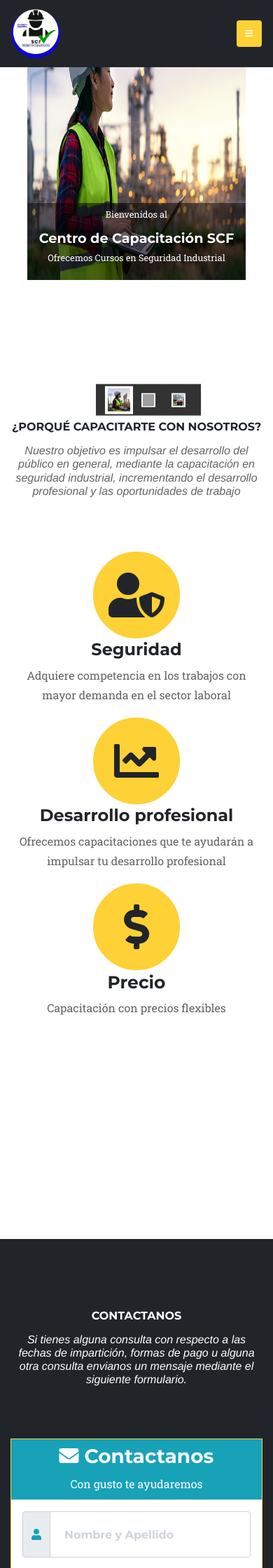
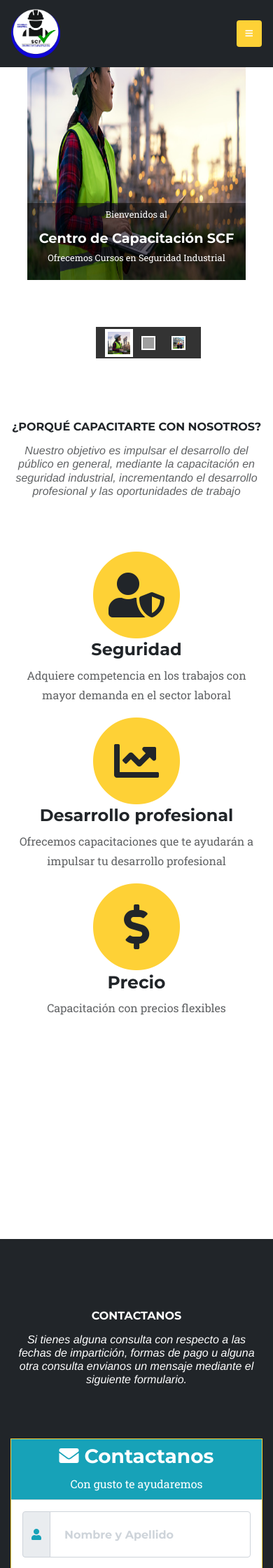
Before and after one commit to franciscosantiagoc/capacitacionesSCF, a PHP site: page / in a window 390 px wide. Shown: the top 2240 px of the page at 70% size. Run offline with PHP 8.4, Linux system fonts and the light colour scheme; some web fonts are replaced; grey boxes are pictures that could not be loaded.

Commit message:
testeo del button-container

```diff
--- a/assets/css/style.css
+++ b/assets/css/style.css
@@ -148,4 +148,8 @@ main{
         font-size: 0.8rem;
         line-height: 0.9rem;
     }
+
+    .button_container{
+        transform: translateY(100%);
+    }
 }
--- a/index.php
+++ b/index.php
@@ -42,13 +42,13 @@
                 <div id="btn_slid2" class="button_slide"></div>
                 <div id="btn_slid3" class="button_slide"></div>
             </div>
-            <!--<div class="container_buttons">
+            <!-- <div class="container_buttons">
                 <div class="button_container">
                     <div id="btn_slid1" class="button_slide active"></div>
                     <div id="btn_slid2" class="button_slide"></div>
                     <div id="btn_slid3" class="button_slide"></div>
                 </div>
-            </div>-->
+            </div> -->
         </main>
 
         <section id="objetivos">
```
